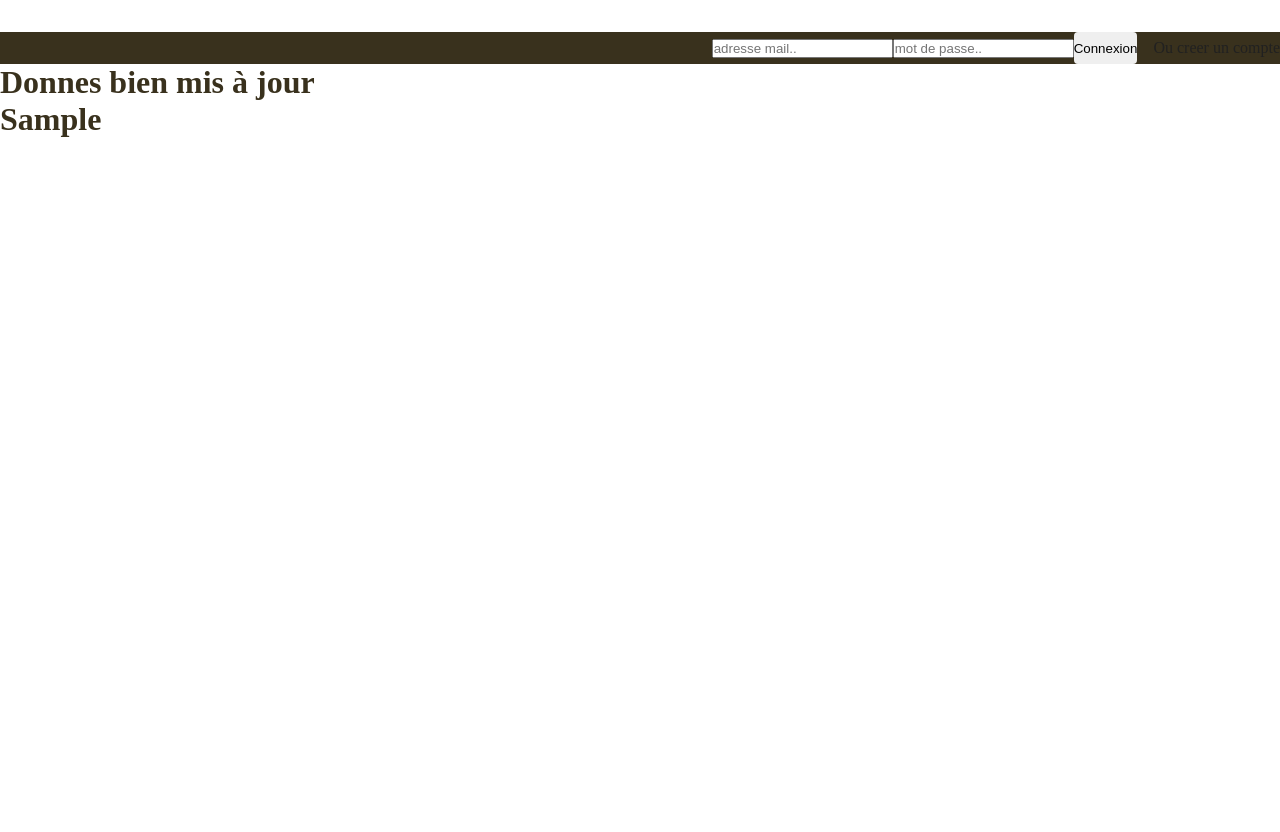
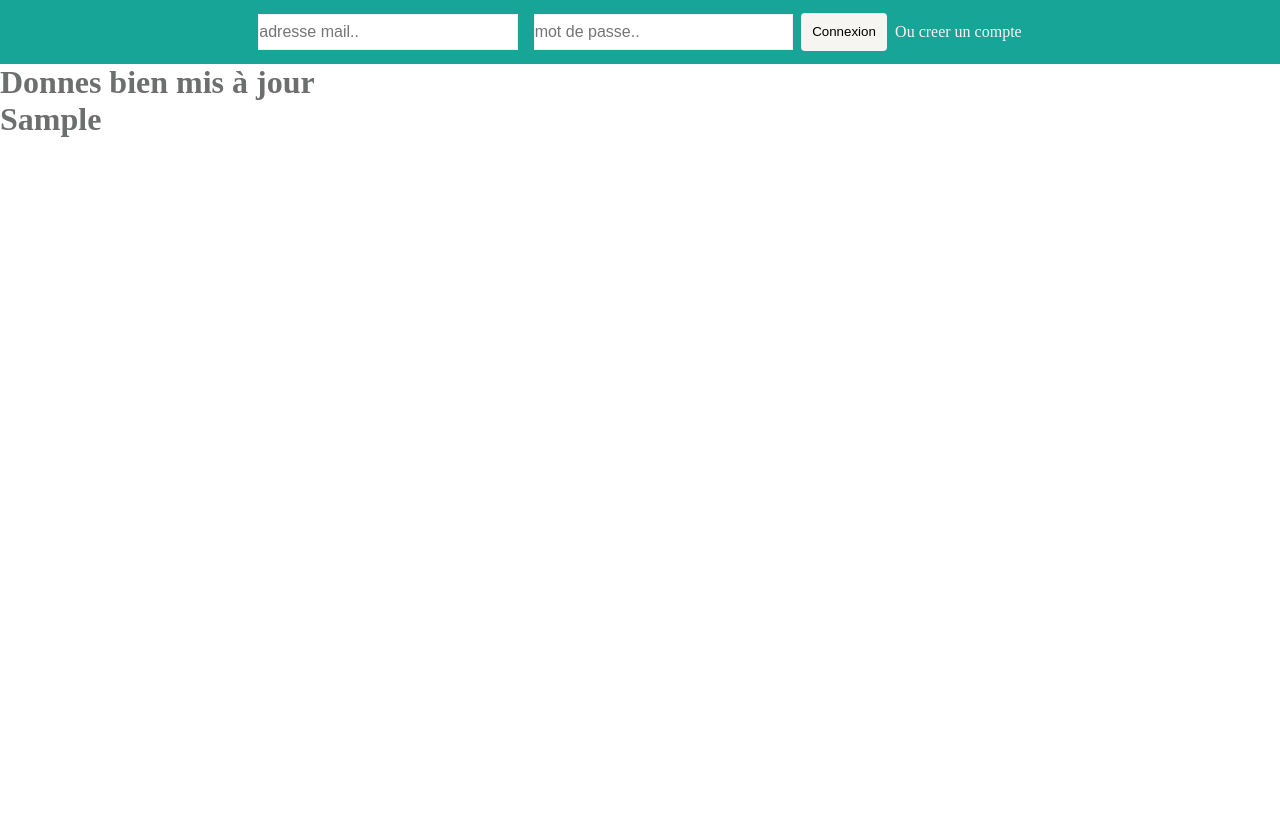
Before and after one commit to root-c137/MeilleureSerieFrancaise.fr, a Symfony app: template templates/Inscription/test.html.twig in a window 1280 px wide. After the commit the page ends 137 px from the top, so only its background shows below. Run offline with Twig, Linux system fonts and the light colour scheme; the template is opened without the code that fills it: most values are stand-ins (such as "Sample title", 1, 10 or a date in 2020); some libraries are stand-ins or nearby versions.

Commit message:
responsive header terminé.

```diff
--- a/public/CSS/Default.css
+++ b/public/CSS/Default.css
@@ -12,5 +12,5 @@ body
     font-family: "Ubuntu";
     font-weight:500;
     background-color: #FFF;
-    color:#39311d;
+    color:#6D6F6E;
 }
--- a/public/CSS/Header.css
+++ b/public/CSS/Header.css
@@ -1,215 +1,153 @@
 header
 {
-    width:100%;
-    display:flex;
+    display: flex;
     flex-direction: row;
-    justify-content: space-between;
     align-items: center;
-    background-color: #39311d;
-    color:#FFF;
-    margin-top:2rem;
+    justify-content: center;
+    min-height:4rem;
+    background-color: #16a596;
+    padding:0.2rem;
 }
 
-header ul
+
+.Connexion
 {
-    width:100%;
-    display:flex;
-    flex-display: row;
+    width: 100%;
+    display: flex;
+    flex-direction: row;
     justify-content: center;
     align-items: center;
 }
 
-header ul li
+.Connexion .Formulaire
 {
-    width:25%;
-    text-align: center;
-    list-style: none;
-}
-
-#Header .Menu
-{
-    width:30%;
-    dispay:flex;
+    width:85%;
+    display: flex;
     flex-direction: row;
     justify-content: center;
     align-items: center;
 }
-#Header .Connexion, .Formulaire
+
+.Connexion .Formulaire input
 {
-    display:flex;
-    flex-direction: row;
-    justify-content: center;
-    align-items: center;
-    padding:0;
+    height:2.3rem;
+    margin:0.5rem;
+    outline:none;
+    border:1px solid #f9ecec;
+    font-size:1rem;
+}
+.Connexion .Formulaire input::placeholder
+{
+    font-size:1rem;
 }
 
-#Header .Formulaire
+.Connexion .Formulaire .BConnexion
 {
-    width:60%;
-    padding-top:1rem;
-    justify-content: center;
-    margin:auto;
-}
-#Header .Formulaire input, .Formulaire button
-{
-    margin-right:1rem;
-    height:2rem;
     border:none;
-    outline:none;
+    outline: none;
+    padding:0.7rem;
+    background-color:#f6f5f1;
     border-radius:4px;
 }
-
-#Header .Connexion button
+.Connexion .Formulaire .BConnexion:hover
 {
-    width:20%;
-    color:#686d76;
-    background-color:#FFF;
-    padding:0.2rem;
-}
-#Header .Connexion button:hover
-{
-    color:#FFF;
-    background-color:#373a40;
     cursor:pointer;
 }
 
-a
+.Connexion .BCreate_c
 {
-font-size:1rem;
+    text-align: center;
+    padding:0.5rem;
+    color:#f6f5f1;
     text-decoration: none;
-    color:#212121;
+}
+.Connexion .BCreate_c:hover
+{
+    color:#FFF;
 }
 
+@media screen and (min-width: 200px)
+{
+    .Connexion
+    {
+        flex-direction: column;
+    }
+
+    .Connexion .Formulaire
+    {
+        width: 100%;
+        flex-direction: column;
+    }
+    .Connexion .Formulaire input
+    {
+        width:100%;
+    }
+}
 @media screen and (min-width: 400px)
 {
-    header
+
+    .Connexion .Formulaire
     {
-        height:auto;
-    }
-    #Header .Menu
-    {
-        display: none;
-    }
-    #Header .Connexion
-    {
-        width:100%;
-        flex-direction: column;
-    }
-    #Header .Formulaire
-    {
-        width:100%;
-        flex-direction: column;
-
-    }
-    #Header .Formulaire input
-    {
-        width:80%;
-        margin-top:0.3rem;
-        margin-bottom: 0.5rem;
+        width: 85%;
     }
 
-    #Header .Formulaire button
+}
+@media screen and (min-width: 500px)
+{
+    .Connexion .Formulaire
     {
-        width:40%;
-        margin-right:0;
+        width: 80%;
     }
-    #Header .Create_c
-    {
-        text-align: center;
-        margin:1rem;
-    }
-
 }
 
 @media screen and (min-width: 600px)
 {
-    #Header .Menu
-    {
-        display: none;
-    }
-    #Header .Connexion
+    .Connexion .Formulaire
     {
         width:100%;
         flex-direction: row;
     }
-    #Header .Formulaire
-    {
-        flex-direction: row;
-        width:80%;
-    }
-    #Header .Formulaire input
-    {
-        width:80%;
-        margin-top:0.3rem;
-        margin-bottom: 0.5rem;
-    }
-
-    #Header .Formulaire button
-    {
-        width:40%;
-        margin-right:0;
-    }
-    #Header .Create_c
-    {
-        text-align: center;
-        margin:1rem;
-        width:auto;
-    }
-
 }
 
 @media screen and (min-width: 700px)
 {
-
-    #Header .Formulaire input
+    .Connexion .Formulaire
     {
-        width:40%;
-        margin-top:0.3rem;
-        margin-bottom: 0.5rem;
+        width:87%;
+        flex-direction: row;
     }
-
-    #Header .Formulaire button
-    {
-        width:20%;
-        margin-right:0;
-    }
-    #Header .Create_c
-    {
-        text-align: center;
-        margin:1rem;
-        width:auto;
-    }
-
-}
-
-@media screen and (min-width: 800px)
-{
-
-    #Header .Formulaire input
-    {
-        width:30%;
-    }
-
-    #Header .Formulaire button
-    {
-        width:13%;
-    }
-
-
 }
 
 @media screen and (min-width: 900px)
 {
+    .Connexion
+    {
+        flex-direction: row;
+    }
+    .Connexion .Formulaire
+    {
+        width:70%;
+    }
+}
 
-    #Header .Formulaire input
+@media screen and (min-width: 1000px)
+{
+    .Connexion .Formulaire
     {
-        width:20%;
+        width:50%;
     }
 
-    #Header .Formulaire button
+    .Connexion .Formulaire input
     {
-        width:10%;
+        width:45%;
     }
+}
 
+@media screen and (min-width: 1600px)
+{
 
+    .Connexion .Formulaire input
+    {
+        width:38%;
+    }
 }
--- a/public/CSS/Home.css
+++ b/public/CSS/Home.css
@@ -67,7 +67,7 @@ vertical-align: bottom;
 .Votes td .Barre
 {
     width:40%;
-    background-color: #c56183;
+    background-color: #16a596;
     margin:auto;
 
 }
@@ -84,12 +84,14 @@ vertical-align: bottom;
     border:none;
     outline: none;
     color:#FFF;
-    background-color: #c56183;
+    background-color: #898b8a;
     border-radius: 3px;
+    margin-top:1.5rem;
 }
 .Voter_Button:hover
 {
-    background-color: #794c74;
+    background-color: #f6f5f1;
+    color:#6D6F6E;
     cursor:pointer;
 }
 
--- a/templates/base.html.twig
+++ b/templates/base.html.twig
@@ -25,12 +25,11 @@
 
                 <input type="text" name="Mail" id="Mail" placeholder="adresse mail.."/>
                 <input type="password" name="Mp" id="Mp" placeholder="mot de passe.."/>
-                <button type="submit">Connexion</button>
-                <a class="Create_c" href="{{ path("Inscription") }}">Ou creer un compte</a>
+                <button type="submit" class="BConnexion">Connexion</button>
+            </form>
 
+            <a class="BCreate_c" href="{{ path("Inscription") }}">Ou creer un compte</a>
 
-
-            </form>
 
 
         </section>
```
